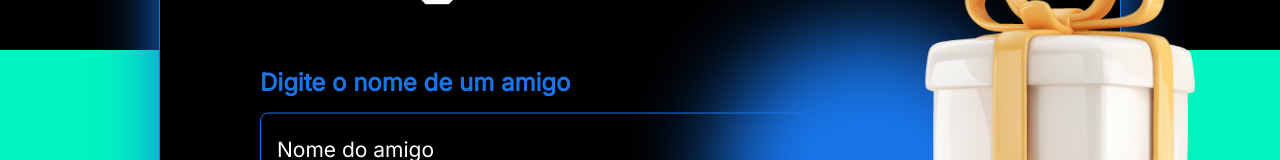
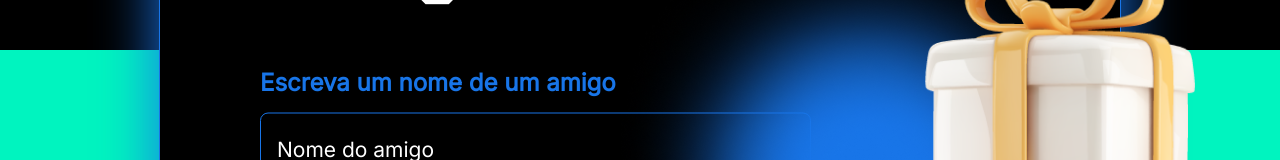
Before and after one commit to jotapedrodev/amigo-secreto, a plain HTML site: page index.html in a window 1280 px wide. Shown: the part 145-305 px from the top of the page. Drawn offline with nearby package versions, Linux system fonts and the light colour scheme.

Commit message:
de digite, para escreva!

```diff
--- a/index.html
+++ b/index.html
@@ -27,7 +27,7 @@ https://cdn.jsdelivr.net/npm/normalize.css@8.0.1/normalize.min.css
           <h1 class="section__title">Amigo <span>Secreto</span></h1>
           <form class="form">
             <label class="form__label">
-              Digite o nome de um amigo
+              Escreva um nome de um amigo
             </label>
             <input id="nome-amigo" class="form__input" type="text" placeholder="Nome do amigo">
             <div class="form__buttons">
```
